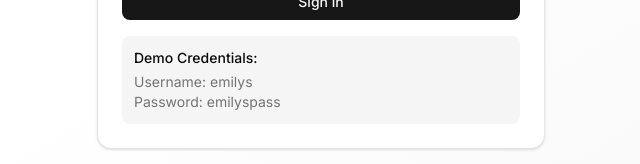
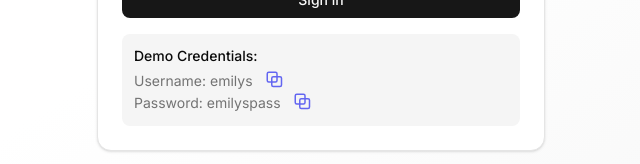
Before and after one commit to elmi-elmi/auth-nextjs, a Next.js app: page /login in a window 1280 px wide. Shown: the part 464-628 px from the top of the page, without its empty margins (319-959 px from the left). Built offline with nearby package versions, Linux system fonts and the light colour scheme; no server answers.

Commit message:
enhance/ add copied icons

```diff
--- a/components/auth/login-form.tsx
+++ b/components/auth/login-form.tsx
@@ -5,6 +5,7 @@
 
 "use client";
 
+import React from "react";
 import { useForm } from "react-hook-form";
 import { zodResolver } from "@hookform/resolvers/zod";
 import { motion } from "framer-motion";
@@ -50,6 +51,16 @@ export function LoginForm() {
      */
     const onSubmit = (data: LoginFormData) => {
         login(data);
+    };
+
+    // Copy feedback state
+    const [copied, setCopied] = React.useState<"none" | "username" | "password">("none");
+
+    // Copy handler with animation
+    const handleCopy = (value: string, type: "username" | "password") => {
+        navigator.clipboard.writeText(value);
+        setCopied(type);
+        setTimeout(() => setCopied("none"), 1200);
     };
 
     return (
@@ -142,8 +153,66 @@ export function LoginForm() {
                         {/* Demo Credentials Info */}
                         <div className="rounded-md bg-muted p-3 text-sm">
                             <p className="font-medium mb-1">Demo Credentials:</p>
-                            <p className="text-muted-foreground">Username: emilys</p>
-                            <p className="text-muted-foreground">Password: emilyspass</p>
+                            <div className="flex items-center gap-2">
+                                <p className="text-muted-foreground mb-0">Username: emilys</p>
+                                <button
+                                    type="button"
+                                    aria-label="Copy username"
+                                    className="ml-1 text-xs text-primary hover:underline relative cursor-pointer"
+                                    onClick={() => handleCopy("emilys", "username")}
+                                >
+                                    <motion.span
+                                        initial={{ scale: 1 }}
+                                        animate={copied === "username" ? { scale: 1.2, color: '#22c55e' } : { scale: 1, color: '#6366f1' }}
+                                        transition={{ type: "spring", stiffness: 300, damping: 15 }}
+                                        className="inline-flex"
+                                    >
+                                        <svg width="18" height="18" fill="none" viewBox="0 0 24 24"><rect x="9" y="9" width="13" height="13" rx="2" stroke="currentColor" strokeWidth="2"/><rect x="3" y="3" width="13" height="13" rx="2" stroke="currentColor" strokeWidth="2"/></svg>
+                                    </motion.span>
+                                    {copied === "username" && (
+                                        <motion.span
+                                            initial={{ opacity: 0, y: -8 }}
+                                            animate={{ opacity: 1, y: -20 }}
+                                            exit={{ opacity: 0, y: -8 }}
+                                            transition={{ duration: 0.3 }}
+                                            className="absolute left-1/2 -translate-x-1/2 text-xs text-green-500 bg-white px-1 rounded shadow"
+                                            style={{ top: -18 }}
+                                        >
+                                            Copied!
+                                        </motion.span>
+                                    )}
+                                </button>
+                            </div>
+                            <div className="flex items-center gap-2">
+                                <p className="text-muted-foreground mb-0">Password: emilyspass</p>
+                                <button
+                                    type="button"
+                                    aria-label="Copy password"
+                                    className="ml-1 text-xs text-primary hover:underline relative cursor-pointer"
+                                    onClick={() => handleCopy("emilyspass", "password")}
+                                >
+                                    <motion.span
+                                        initial={{ scale: 1 }}
+                                        animate={copied === "password" ? { scale: 1.2, color: '#22c55e' } : { scale: 1, color: '#6366f1' }}
+                                        transition={{ type: "spring", stiffness: 300, damping: 15 }}
+                                        className="inline-flex"
+                                    >
+                                        <svg width="18" height="18" fill="none" viewBox="0 0 24 24"><rect x="9" y="9" width="13" height="13" rx="2" stroke="currentColor" strokeWidth="2"/><rect x="3" y="3" width="13" height="13" rx="2" stroke="currentColor" strokeWidth="2"/></svg>
+                                    </motion.span>
+                                    {copied === "password" && (
+                                        <motion.span
+                                            initial={{ opacity: 0, y: -8 }}
+                                            animate={{ opacity: 1, y: -20 }}
+                                            exit={{ opacity: 0, y: -8 }}
+                                            transition={{ duration: 0.3 }}
+                                            className="absolute left-1/2 -translate-x-1/2 text-xs text-green-500 bg-white px-1 rounded shadow"
+                                            style={{ top: -18 }}
+                                        >
+                                            Copied!
+                                        </motion.span>
+                                    )}
+                                </button>
+                            </div>
                         </div>
                     </form>
                 </CardContent>
```
